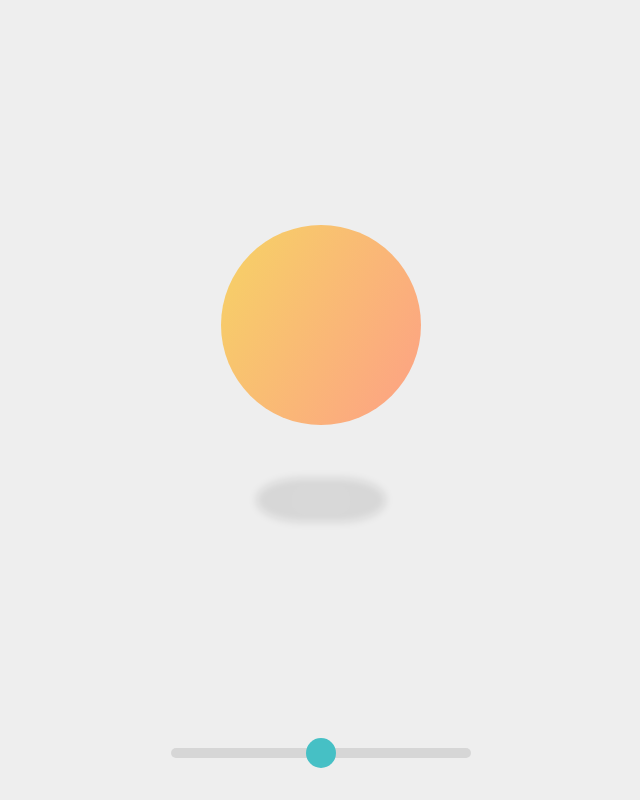
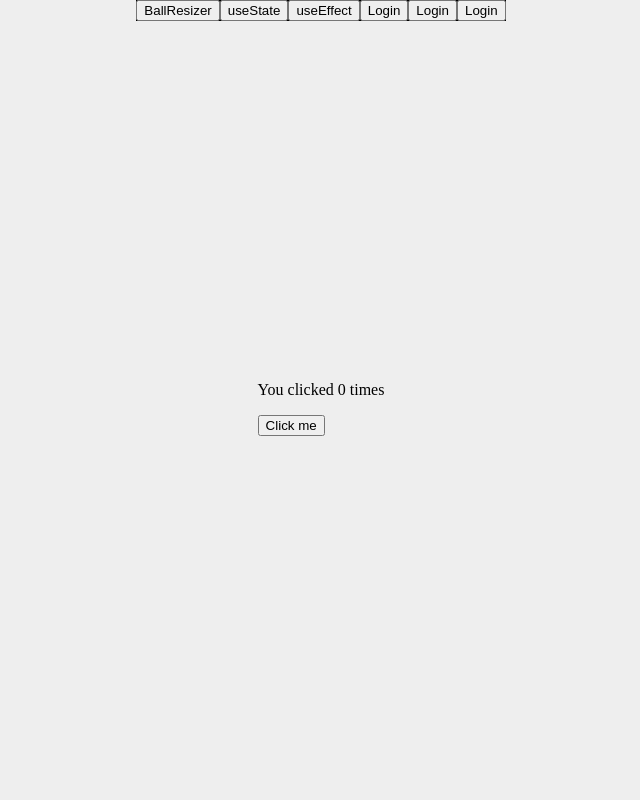
Before and after one commit to Dameon1/hooks-testing, a React (Create React App) app: page /demo2 in a window 1280 px wide. Shown: the whole page, without its empty margins (319-959 px from the left). Built offline with nearby package versions, Linux system fonts and the light colour scheme.

Commit message:
added Router and Demo1 and Demo2

```diff
--- a/package.json
+++ b/package.json
@@ -7,6 +7,7 @@
     "enzyme-adapter-react-16": "^1.9.1",
     "react": "^16.8.2",
     "react-dom": "^16.8.2",
+    "react-router-dom": "^4.3.1",
     "react-scripts": "2.1.5",
     "react-testing-library": "^5.8.0"
   },
--- /dev/null
+++ b/src/App.js
@@ -0,0 +1,26 @@
+import React from "react";
+import { Route } from "react-router-dom";
+
+import "./styles.css";
+import Header from './Header';
+import { BallResizer } from "./BallResizer";
+import  Demo1  from './Demo1';
+import  Demo2  from './Demo2';
+
+
+function App() {
+  return (
+
+
+    <div className="App">
+      <Header />
+      <Route exact path="/" component={BallResizer} />
+      <Route exact path="/demo2" component={Demo2} />
+      <Route exact path="/demo1" component={Demo1} />
+
+    </div>
+
+  );
+}
+
+export default App;
--- a/src/BallResizer.js
+++ b/src/BallResizer.js
@@ -3,9 +3,10 @@ import React, { useState, useCallback } from "react";
 import { Ball } from "./Ball";
 
 const BallResizer = ({
-  initialSize,
-  minSize,
-  maxSize
+  initialSize=200,
+        minSize=150,
+        maxSize=250
+
 }) => {
   const [ballSize, setBallSize] = useState(initialSize);
   const handleChange = useCallback(event => {
--- /dev/null
+++ b/src/Demo1.js
@@ -0,0 +1,16 @@
+import React, {
+  useState
+} from 'react';
+
+function Demo1() {
+  const [count, setCount] = useState(0);
+  return (
+    <div>
+      Count: {count}
+      <button onClick={() => setCount(0)}>Reset</button>
+      <button onClick={() => setCount(count + 1)}>+</button>
+      <button onClick={() => setCount(count - 1)}>-</button>
+    </div>
+  );
+}
+export default Demo1;
--- /dev/null
+++ b/src/Demo2.js
@@ -0,0 +1,22 @@
+import React, {
+  useState, useEffect
+} from 'react';
+
+
+
+function Demo2() {
+  const [count, setCount] = useState(0);
+
+  useEffect(() => {
+    document.title = `You clicked ${count} times`;
+  });
+
+  return (
+    <div>
+      <p>You clicked {count} times</p>
+      <button onClick={() => setCount(count + 1)}>Click me</button>
+    </div>
+  );
+}
+
+export default Demo2;
--- /dev/null
+++ b/src/Header.js
@@ -0,0 +1,30 @@
+import React from 'react';
+import { Link } from "react-router-dom";
+
+
+function Header(){
+  return (
+  <div className="header">
+  <Link to="/">
+    <button className="linkButton">BallResizer</button>
+  </Link>
+  <Link to="/demo1">
+    <button className="linkButton">useState</button>
+  </Link>
+  <Link to="/demo2">
+    <button className="linkButton">useEffect</button>
+  </Link>
+  <Link to="/loginPage">
+    <button className="linkButton">Login</button>
+  </Link>
+  <Link to="/loginPage">
+    <button className="linkButton">Login</button>
+  </Link>
+  <Link to="/loginPage">
+    <button className="linkButton">Login</button>
+  </Link>
+  </div>
+  )
+}
+
+export default Header;
--- a/src/index.js
+++ b/src/index.js
@@ -1,21 +1,20 @@
 import React from "react";
 import ReactDOM from "react-dom";
+import { BrowserRouter as Router } from "react-router-dom";
+
+import App from "./App";
 
 import "./styles.css";
 
-import { BallResizer } from "./BallResizer";
-
-function App() {
+function Index() {
   return (
     <div className="App">
-      <BallResizer
-        initialSize={200}
-        minSize={150}
-        maxSize={250}
-      />
+      <Router>
+        <App />
+      </Router>
     </div>
   );
 }
 
 const rootElement = document.getElementById("root");
-ReactDOM.render(<App />, rootElement);
+ReactDOM.render(<Index />, rootElement);
--- a/src/styles.css
+++ b/src/styles.css
@@ -1,6 +1,13 @@
 body {
   padding: 0;
   margin: 0;
+}
+.header {
+  position:fixed;
+  top:0;
+  width:auto;
+
+  background-color:black;
 }
 
 .App {
```
Also changed, not shown: 1 other file (tests, documents, lock files or other folders).
